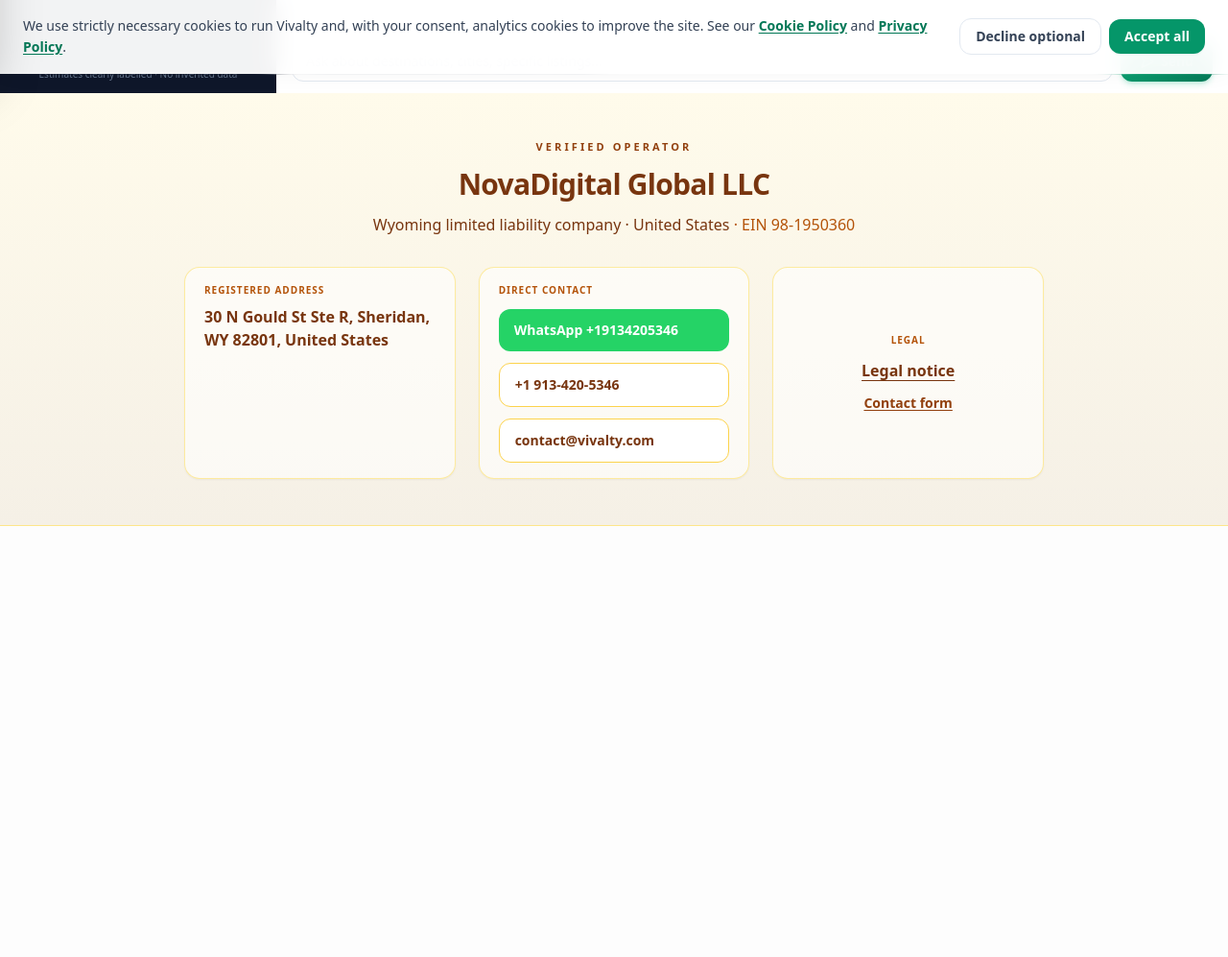
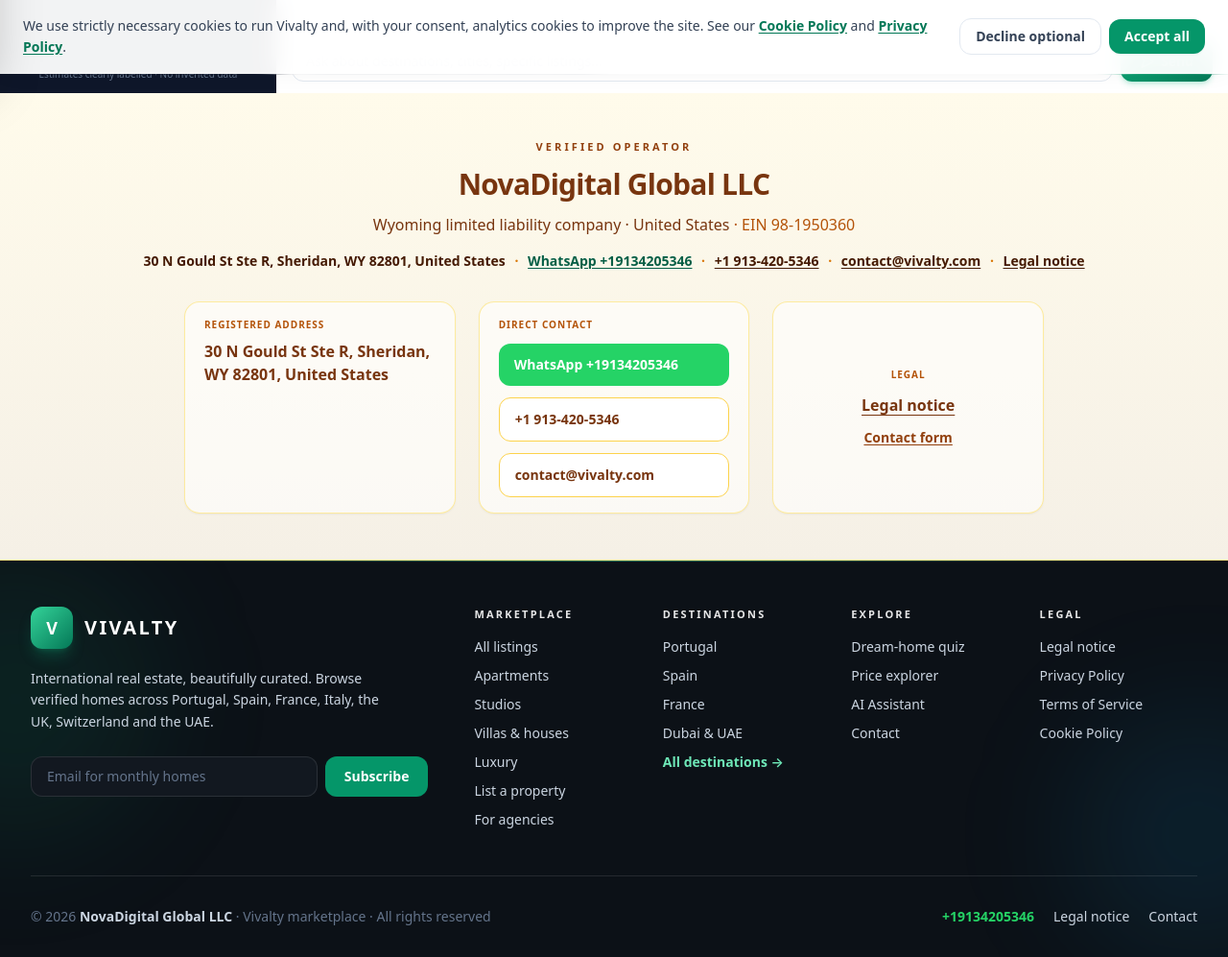
Before and after one commit to ares1231231/VIVALTY, a Django app: page /chat/ in a window 1280 px wide. Shown: the part 723-1720 px from the top of the page at 96% size. Before the commit the page ends 1271 px from the top, so only its background shows below. Run offline with Django 5.2, Linux system fonts and the light colour scheme; the visitor is signed in with stand-in values (Sample User, id 1); data that the repository does not hold is empty; style sheets or scripts are compiled from the project's sources; some libraries are stand-ins or nearby versions; some web fonts are replaced.

Commit message:
Show the same site footer on every page and fix trust band visibility.
Stop hiding the footer on login/chat, move decorative layers off the cream trust block, and keep one consistent company contact section sitewide.

Co-authored-by: Cursor <cursoragent@cursor.com>

```diff
--- a/apps/web/templates/web/base.html
+++ b/apps/web/templates/web/base.html
@@ -65,11 +65,6 @@
   </main>
 
   {% include "web/components/footer.html" %}
-  {% with url_name=request.resolver_match.url_name %}
-    {% if url_name == 'chat' or url_name == 'chat_session' or url_name == 'login' or url_name == 'register' or url_name == 'logout' %}
-      {% include "web/components/footer_trust_band.html" %}
-    {% endif %}
-  {% endwith %}
   {% include "web/components/cookie_consent.html" %}
 
   {% with url_name=request.resolver_match.url_name %}
--- a/apps/web/templates/web/chat.html
+++ b/apps/web/templates/web/chat.html
@@ -6,7 +6,7 @@
 {% endblock %}
 
 {% block content %}
-<div class="flex gap-0 h-[calc(100vh-65px)] overflow-hidden">
+<div class="flex gap-0 h-[calc(100vh-65px)] min-h-[480px] overflow-hidden">
 
   {# ── Dark sidebar ─────────────────────────────────────────────────────── #}
   <aside class="flex w-72 shrink-0 flex-col bg-ink-900 text-white overflow-hidden">
--- a/apps/web/templates/web/components/footer.html
+++ b/apps/web/templates/web/components/footer.html
@@ -1,19 +1,16 @@
 {% load web_extras %}
-{% with url_name=request.resolver_match.url_name %}
 
-{# Hide footer on full-bleed app screens (chat, login, register, 404) where it would intrude. #}
-{% if url_name != 'chat' and url_name != 'chat_session' and url_name != 'login' and url_name != 'register' and url_name != 'logout' %}
-
-<footer class="relative mt-auto overflow-hidden bg-[#0c1117] text-ink-300">
+<footer id="site-footer" class="relative mt-auto">
+  {# Trust band first — always visible, same on every page #}
   {% include "web/components/footer_trust_band.html" %}
 
+  <div class="relative overflow-hidden bg-[#0c1117] text-ink-300">
     <div class="pointer-events-none absolute inset-x-0 top-0 h-px bg-gradient-to-r from-transparent via-brand-400/50 to-transparent"></div>
     <div class="pointer-events-none absolute -left-32 top-0 h-72 w-72 rounded-full bg-brand-500/10 blur-3xl"></div>
     <div class="pointer-events-none absolute -right-24 bottom-0 h-64 w-64 rounded-full bg-sky-500/10 blur-3xl"></div>
 
     <div class="relative z-10 mx-auto max-w-7xl px-4 sm:px-6 lg:px-8">
 
-    {# ── Brand + links ──────────────────────────────────────────── #}
       <div class="grid gap-12 py-12 lg:grid-cols-[1.1fr_2fr]">
         <div>
           <a href="{% url 'web:home' %}" class="inline-flex items-center gap-3 group">
@@ -88,7 +85,6 @@
         </div>
       </div>
 
-    {# ── Bottom bar ─────────────────────────────────────────────── #}
       <div class="flex flex-col gap-4 border-t border-white/10 py-8 sm:flex-row sm:items-center sm:justify-between">
         <p class="text-sm text-ink-500">
           &copy; {% now "Y" %} <span class="font-semibold text-ink-300">{{ COMPANY_LEGAL_NAME }}</span>
@@ -105,7 +101,5 @@
         </div>
       </div>
     </div>
+  </div>
 </footer>
-
-{% endif %}
-{% endwith %}
--- a/apps/web/templates/web/components/footer_trust_band.html
+++ b/apps/web/templates/web/components/footer_trust_band.html
@@ -1,7 +1,7 @@
 {# High-visibility company identity — first block in footer so it sits right below page CTAs. #}
 {% load web_extras %}
 <section
-  class="border-b border-amber-200 bg-amber-50 text-amber-900"
+  class="relative z-20 border-b border-amber-200 bg-amber-50 text-amber-900"
   style="background: linear-gradient(180deg, #fffbeb 0%, #f5f0e6 100%); color: #451a03;"
   aria-labelledby="footer-trust-heading"
 >
@@ -16,7 +16,7 @@
       Wyoming limited liability company · United States
       {% if COMPANY_EIN %}<span class="text-amber-700"> · EIN {{ COMPANY_EIN }}</span>{% endif %}
     </p>
-    <p class="mx-auto mt-4 max-w-5xl text-center text-xs font-semibold leading-relaxed sm:text-sm lg:hidden">
+    <p class="mx-auto mt-4 max-w-5xl text-center text-xs font-semibold leading-relaxed sm:text-sm">
       {{ COMPANY_REGISTERED_ADDRESS }}
       <span class="mx-1.5 text-amber-600">·</span>
       {% if COMPANY_WHATSAPP %}
```
Lines whose indentation alone changed are shown as unchanged.
